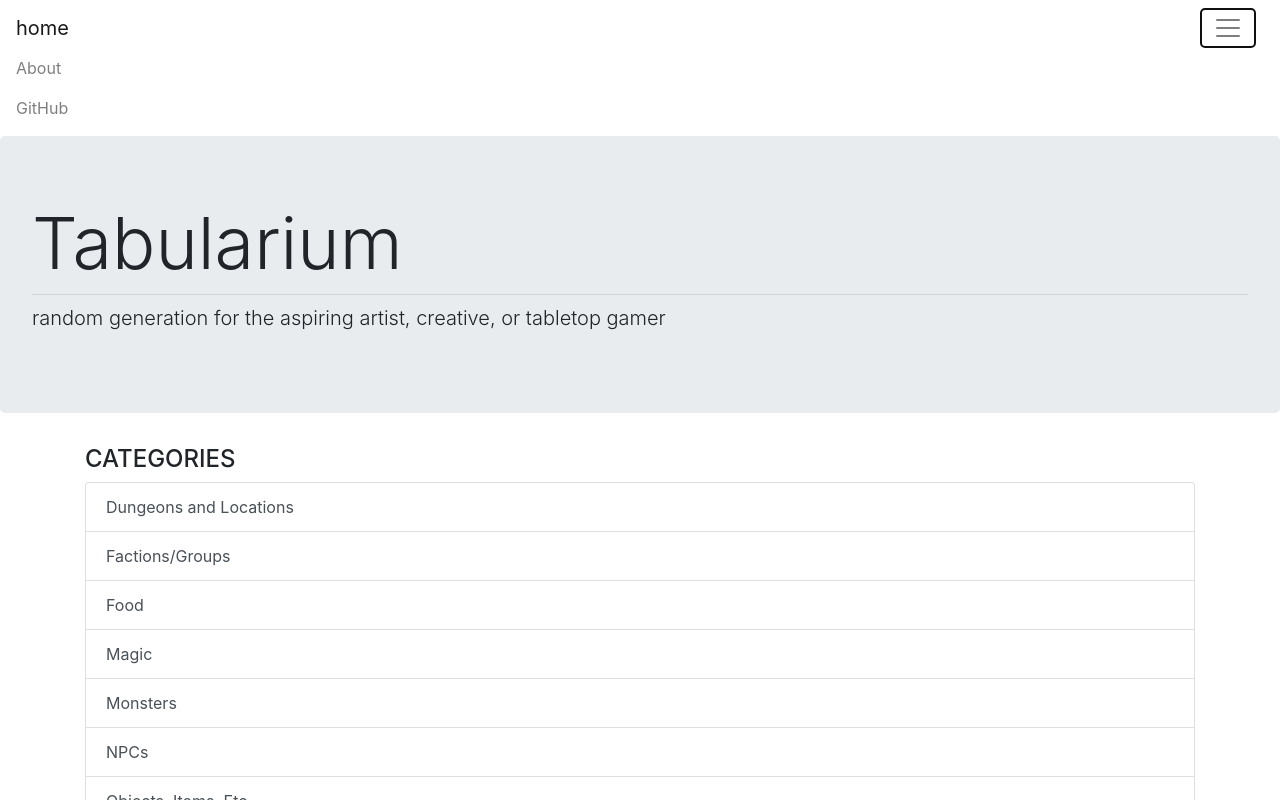
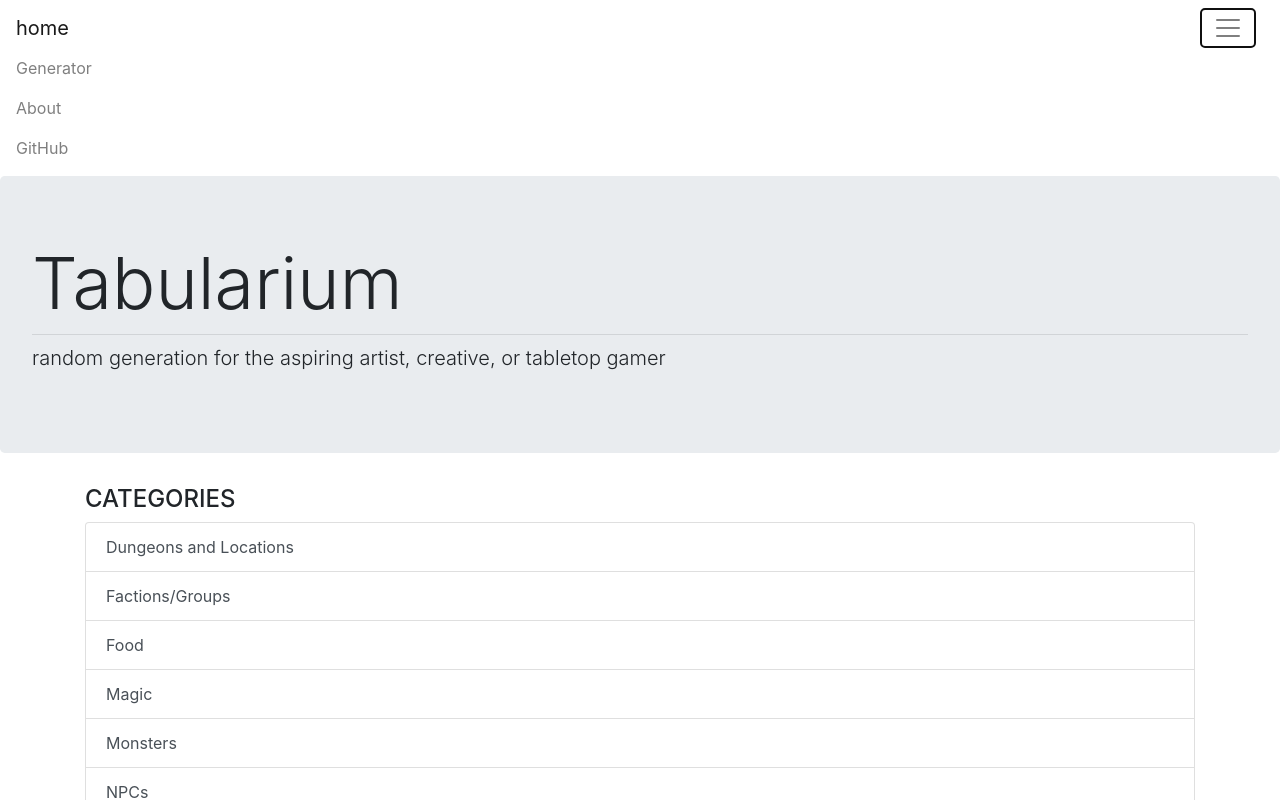
Before and after one commit to rvilarettuma/table-of-tables, a React (Create React App) app: page / in a window 1280 px wide. Both pictures are taken after a click on the button 1228 px from the left and 28 px from the top of the page. Shown: the top 800 px of the page. Built offline with nearby package versions, Linux system fonts and the light colour scheme.

Commit message:
add generator page and nav item

```diff
--- a/src/Application/Application.js
+++ b/src/Application/Application.js
@@ -1,6 +1,7 @@
 import React, { Component } from 'react';
 import About from './About/About';
 import Home from './Home/Home';
+import Generator from './Generator/Generator';
 
 export default class Application extends Component {
 
@@ -17,8 +18,8 @@ export default class Application extends Component {
     switch (pageToRender) {
       case 'about':
         return <About/>;
-      // case 'settings':
-      //   return <Settings/>
+      case 'generate':
+        return <Generator/>;
       default:
         return <Home/>;
     }
--- /dev/null
+++ b/src/Application/Generator/Generator.js
@@ -0,0 +1,12 @@
+import React, { Component } from 'react';
+
+export default class Generator extends Component {
+
+  render() {
+    return(
+      <div>
+        <h1>Generator</h1>
+      </div>
+    );
+  }
+}
--- a/src/Margins/Navigator.js
+++ b/src/Margins/Navigator.js
@@ -20,6 +20,9 @@ export default class Navigator extends Component {
           <Collapse isOpen={!this.state.collapsed} navbar>
             <Nav navbar>
               <NavItem>
+                <NavLink href="#" onClick={()=>this.props.setAppPage('generate')}>Generator</NavLink>
+              </NavItem>
+              <NavItem>
                 <NavLink href="#" onClick={()=>this.props.setAppPage('about')}>About</NavLink>
               </NavItem>
               <NavItem>
```
